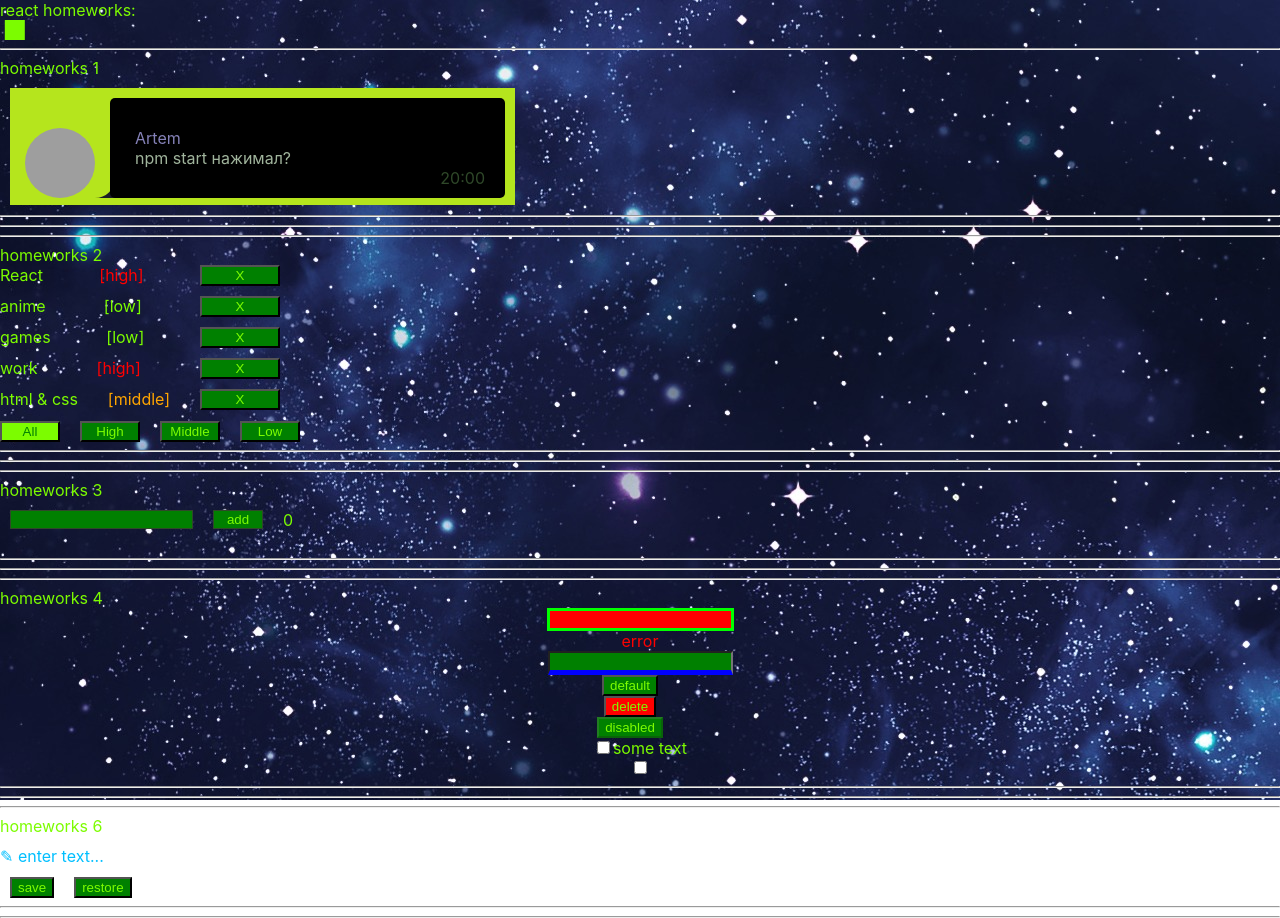
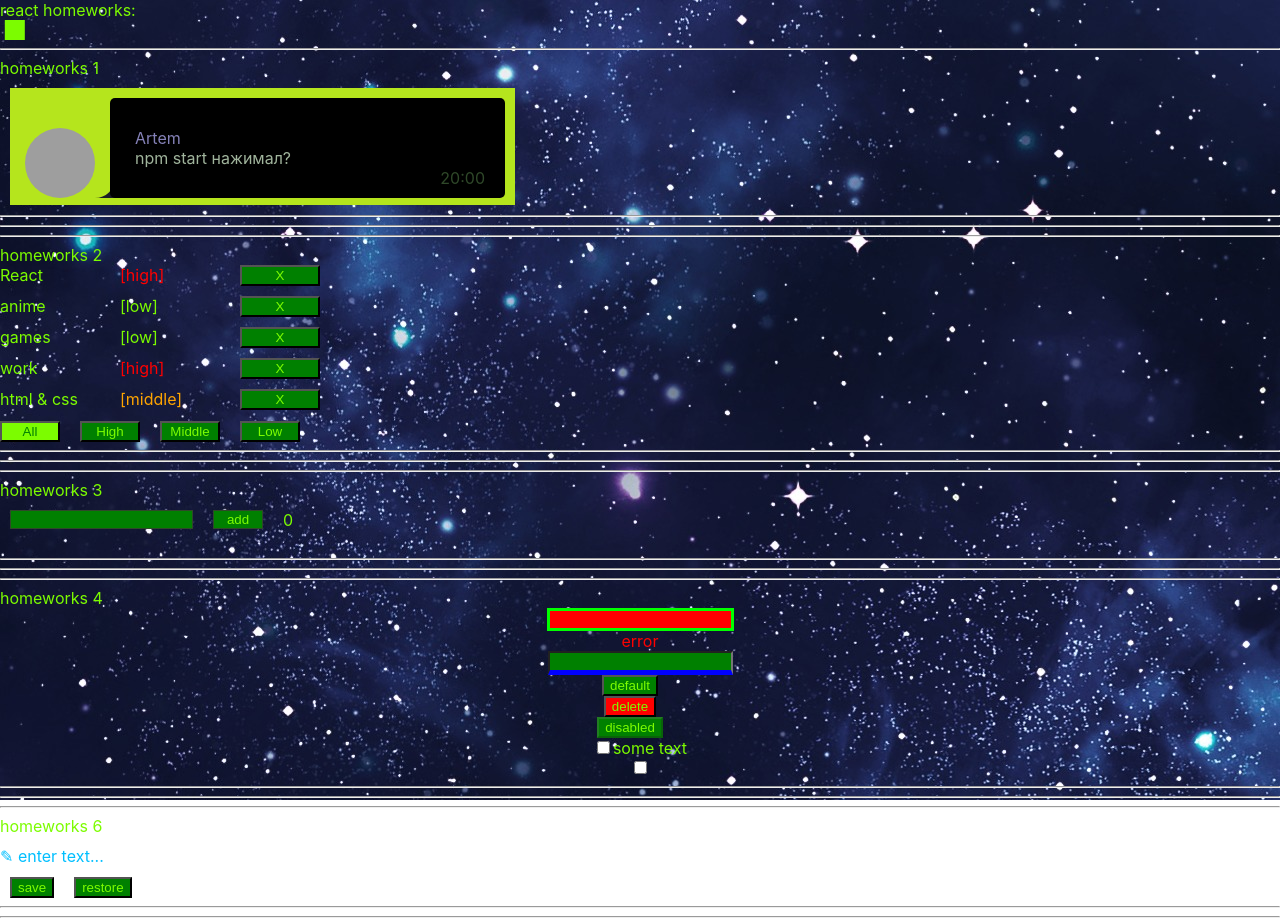
Before and after one commit to braivs/iti-homework-ignat, a React (Create React App) app: page /#/pre-junior in a window 1280 px wide. Built offline with nearby package versions, Linux system fonts and the light colour scheme; grey boxes are pictures that could not be loaded.

Commit message:
02 my styling fix

```diff
--- a/src/p2-homeworks/h2/Affair.module.scss
+++ b/src/p2-homeworks/h2/Affair.module.scss
@@ -1,12 +1,18 @@
 .affairContainer{
   display: flex;
-  width: 300px;
+  width: 340px;
   justify-content: space-between;
   margin-bottom: 10px;
-  .high {
+  .affairName {
+    width: 80px;
+  }
+  .priorityAll {
+    width: 80px;
+  }
+  .priorityHigh {
     color: red;
   }
-  .middle {
+  .priorityMiddle {
     color: orange;
   }
   .delButton{
--- a/src/p2-homeworks/h2/Affair.tsx
+++ b/src/p2-homeworks/h2/Affair.tsx
@@ -12,13 +12,13 @@ type AffairPropsType = {
 function Affair(props: AffairPropsType) {
     const deleteCallback = () => {props.deleteAffairCallback(props.affair._id)}// need to fix
     let priorityClass;
-    if (props.affair.priority === 'high') priorityClass = `${s.high}`
-    if (props.affair.priority === 'middle') priorityClass = `${s.middle}`
+    if (props.affair.priority === 'high') priorityClass = `${s.priorityHigh}`
+    if (props.affair.priority === 'middle') priorityClass = `${s.priorityMiddle}`
 
     return (
         <div className={s.affairContainer}>
-            <div>{props.affair.name}</div>
-            <div className={priorityClass}>{`[${props.affair.priority}]`}</div>
+            <div className={s.affairName}>{props.affair.name}</div>
+            <div className={`${priorityClass} ${s.priorityAll}`}>{`[${props.affair.priority}]`}</div>
             <SuperButton onClick={deleteCallback} className={s.delButton}>X</SuperButton>
         </div>
     )
```
